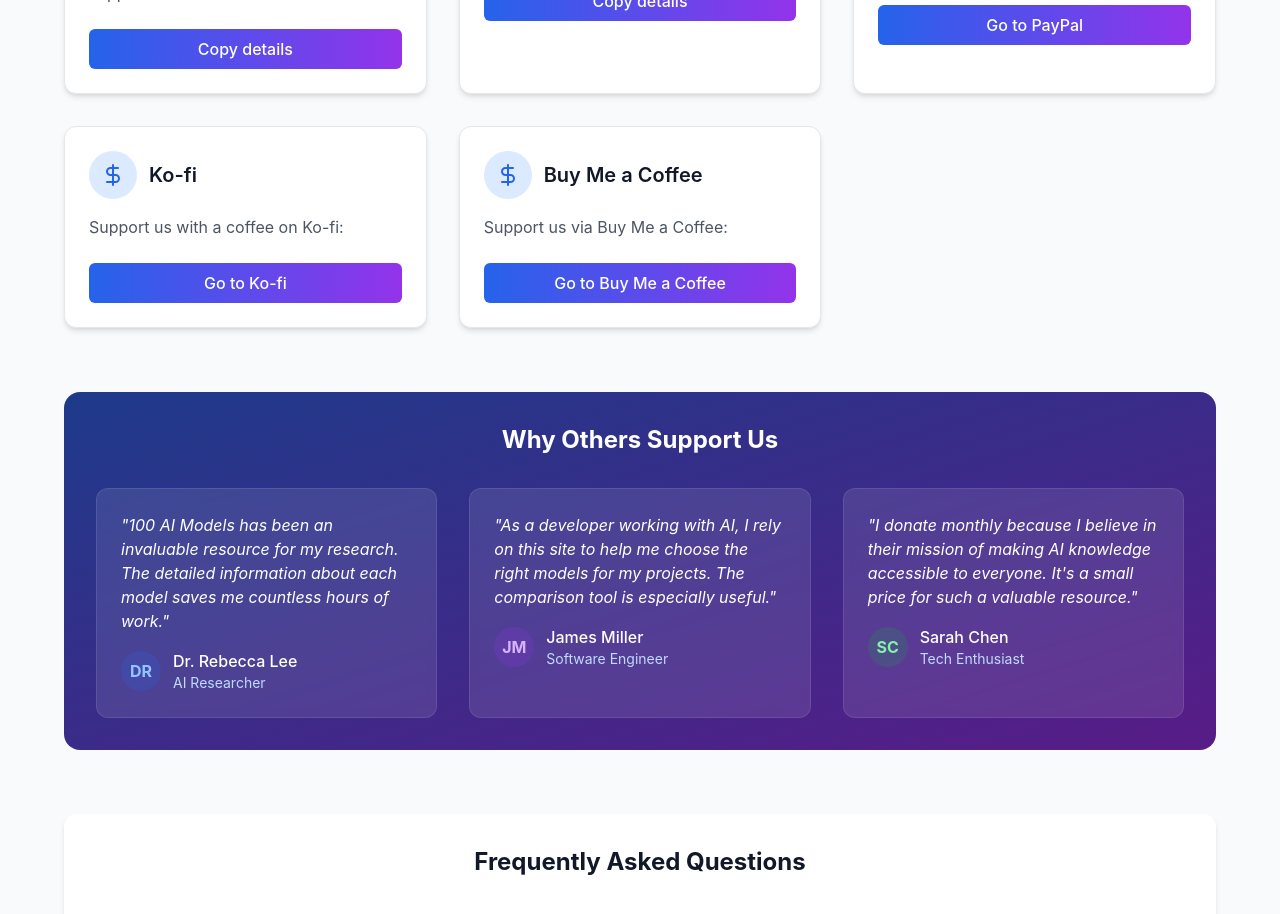
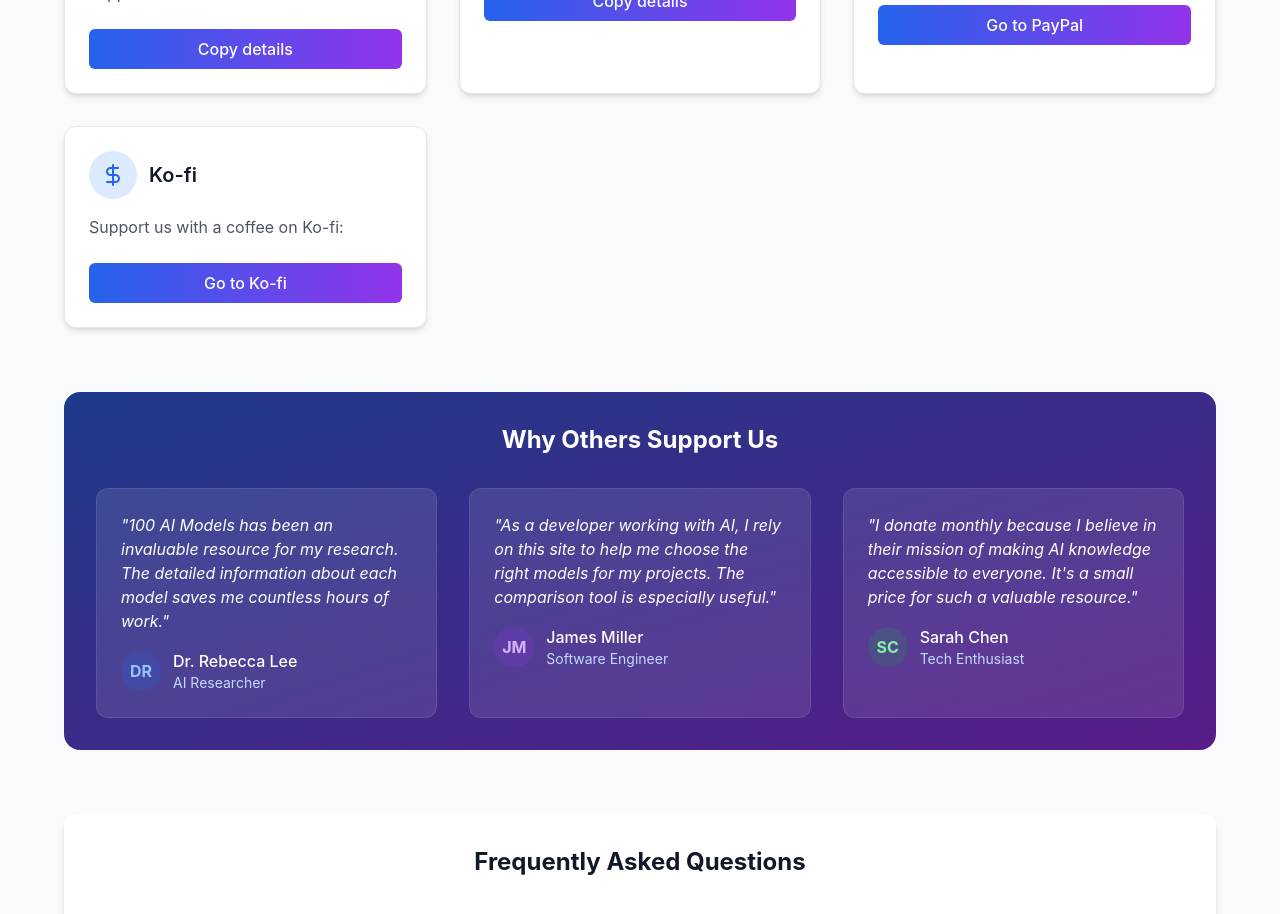
Before and after one commit to Rainur84/project100ai, a React (Vite) app: page /donate in a window 1280 px wide. Shown: the part 960-1874 px from the top of the page. Built offline with nearby package versions, Linux system fonts and the light colour scheme.

Commit message:
Обновление: [опиши кратко, что изменено]

```diff
--- a/src/data/donationMethods.ts
+++ b/src/data/donationMethods.ts
@@ -27,13 +27,6 @@ export const donationMethods: DonationMethod[] = [
     name: 'Ko-fi',
     icon: 'coffee',
     instructions: 'Support us with a coffee on Ko-fi:',
-    url: 'https://ko-fi.com/yourname'
-  },
-  {
-    id: 'buymeacoffee',
-    name: 'Buy Me a Coffee',
-    icon: 'coffee',
-    instructions: 'Support us via Buy Me a Coffee:',
-    url: 'https://www.buymeacoffee.com/yourname'
+    url: 'https://ko-fi.com/neurobox'
   }
 ];
```
